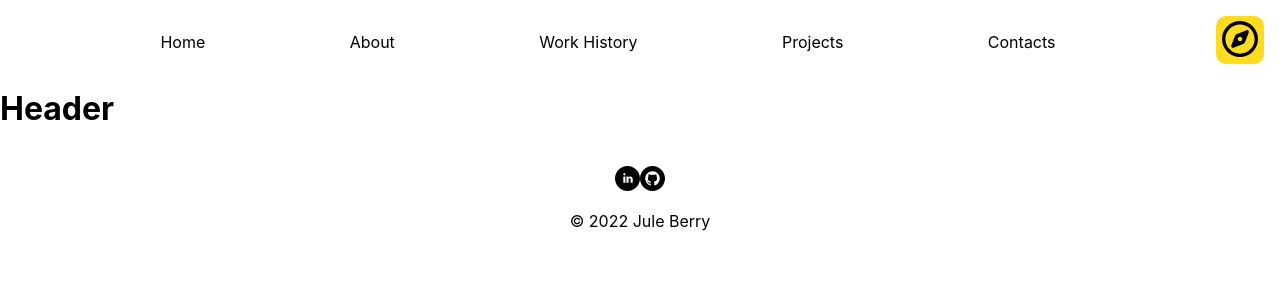
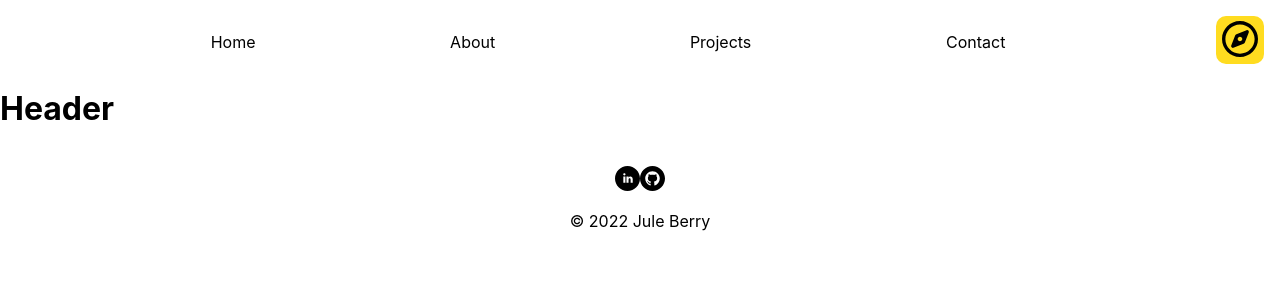
Before and after one commit to juleberry/portfolio, a React (Create React App) app: page / in a window 1280 px wide. Both pictures are taken after a click on the button 1240 px from the left and 40 px from the top of the page. Shown: the top 300 px of the page. Built offline with nearby package versions, Linux system fonts and the light colour scheme.

Commit message:
layout changes

```diff
--- a/babel.config.js
+++ /dev/null
@@ -1,5 +0,0 @@
-module.exports = function (api) {
-  return {
-    plugins: ['macros'],
-  }
-}
--- a/src/components/NavBar.js
+++ b/src/components/NavBar.js
@@ -12,9 +12,8 @@ return (
   <ul id="navBar">
     <li>Home</li>
     <li>About</li>
-    <li>Work History</li>
     <li>Projects</li>
-    <li>Contacts</li>
+    <li>Contact</li>
   </ul>
   </nav>
   </>
--- a/src/pages/WorkHistory.js
+++ b/src/components/WorkHistory.js
@@ -1,4 +1,4 @@
-import WorkHistoryItem from "../components/WorkHistoryItem"
+import WorkHistoryItem from "./WorkHistoryItem"
 
 export default function WorkHistory (props) {
   return (
```
